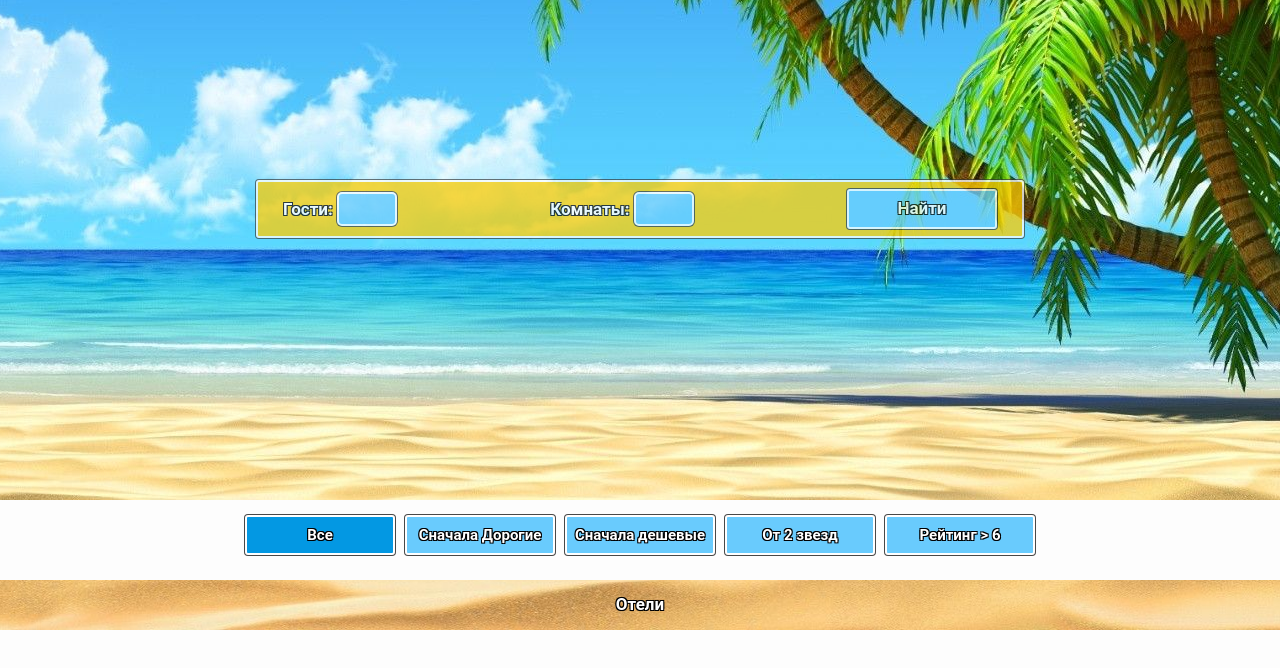
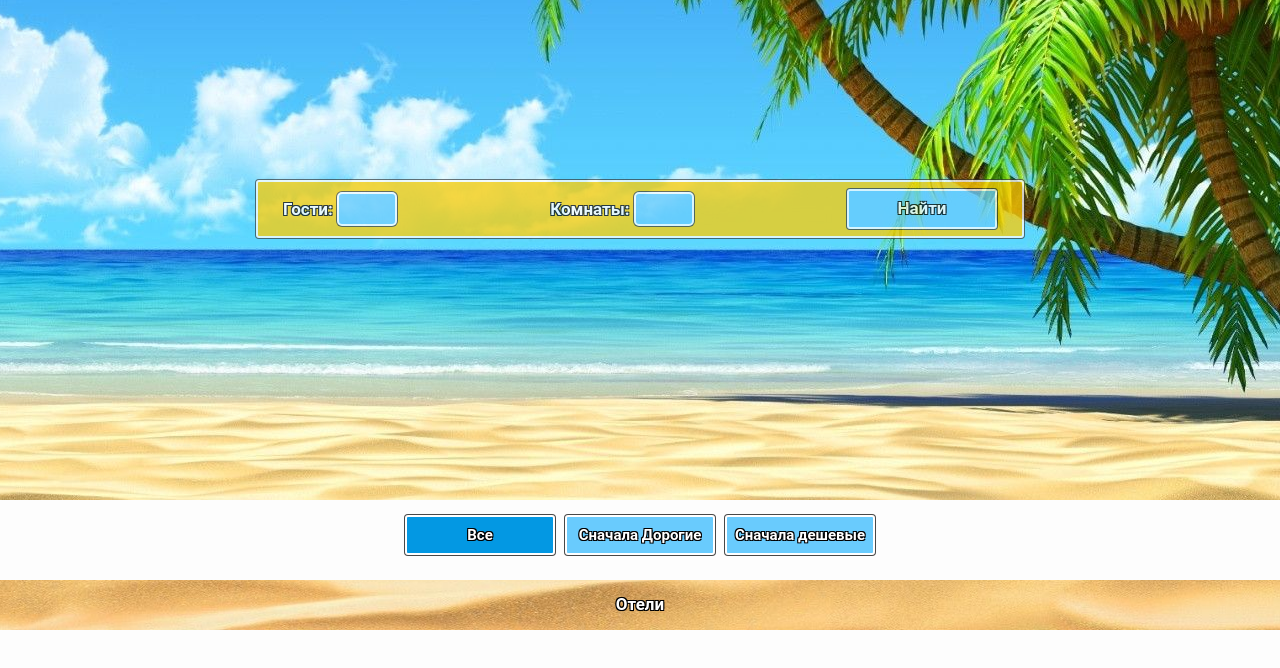
Before and after one commit to coderoma/Hotels, a website: page app/index.html in a window 1280 px wide. Drawn offline with nearby package versions, Linux system fonts and the light colour scheme; files that its build step writes are made by us from their sources.

Commit message:
filters button centered

```diff
--- a/app/index.html
+++ b/app/index.html
@@ -70,12 +70,12 @@
 	<div role="button" class="filters__button button" id="filter-cheap">
 		<span class="button__text">Сначала дешевые</span>
 	</div>
-	<div role="button" class="filters__button button" id="filter-2stars">
+	<!-- <div role="button" class="filters__button button" id="filter-2stars">
 		<span class="button__text">От 2 звезд</span>
 	</div>
 	<div role="button" class="filters__button button" id="filter-6raiting">
 		<span class="button__text">Рейтинг > 6</span>
-	</div>
+	</div> -->
 </div>
 
 <section class="hotels-list"></section>
@@ -83,6 +83,7 @@
 <section class="gallery-overlay hidden">
 	<div class="gallery-overlay__preview"></div>
 	<div class="gallery-overlay__close" role="button"></div>
+
 	<div class="gallery-overlay__controls">
 		<div class="gallery-overlay-control gallery-overlay-control-left"></div>
 		<div class="gallery-overlay__thumbnails"></div>
--- a/scss/_filters.scss
+++ b/scss/_filters.scss
@@ -1,12 +1,11 @@
 .filters {
     margin: auto auto;
     display: flex;
-    max-width: 800px;
-    justify-content: space-around;
+    justify-content: center;
     margin-bottom: 15px;
 
     &__button {
-
+        margin: 0 5px;
     }
 
     &--selected {
```
